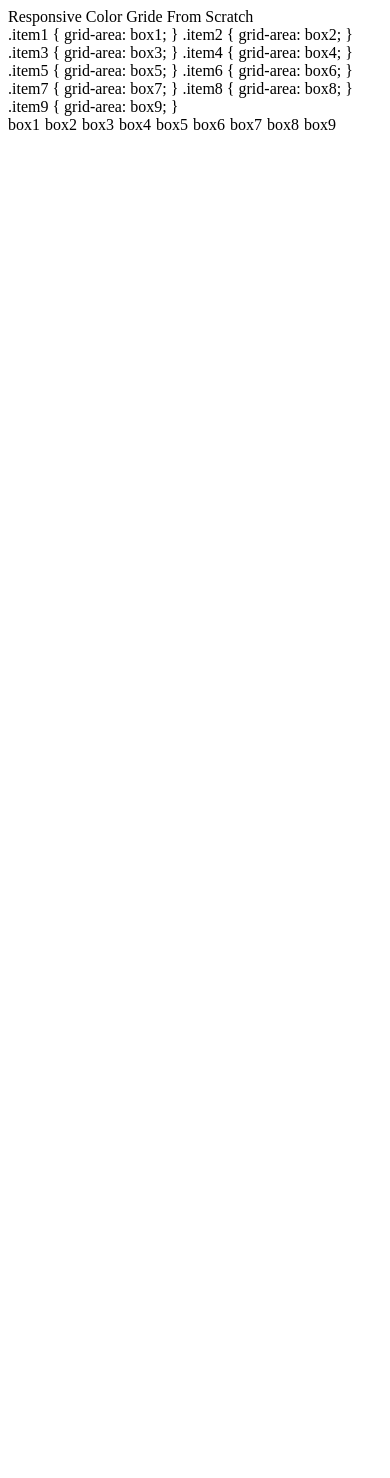
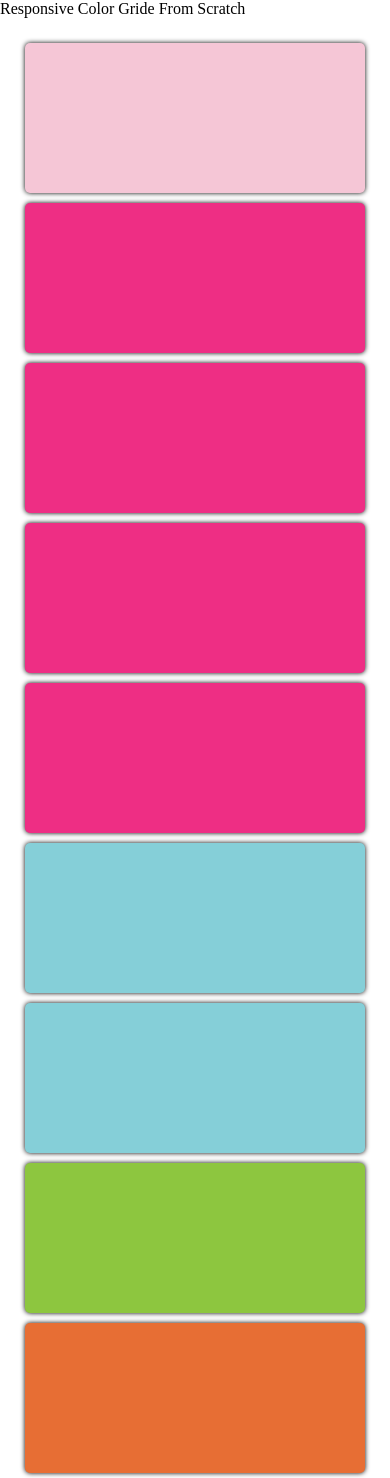
Before and after one commit to MBlair92/Level-1, a plain HTML site: page responsive-color-grid/index.html in a window 390 px wide. Before the commit the page ends 844 px from the top, so only its background shows below. Drawn offline with Linux system fonts and the light colour scheme.

Commit message:
responsive-color-grid

```diff
--- a/responsive-color-grid/index.css
+++ b/responsive-color-grid/index.css
@@ -1,87 +1,100 @@
-
-.grid-container {
-    width: 100px;
-    border: 2px black;
-    display: grid;
-    grid-template-areas: "1 1 1 1 1 1 1 1 1 1 1 1"
-                         "2 2 2 3 3 3 4 4 4 5 5 5"
-                         "6 6 6 6 6 6 7 7 7 7 7 7"
-                         "8 8 8 8 8 8 8 8 9 9 9 9";
-
-    gap: 5px;
+body{
+    margin: 0;
+    padding: 0;
+    height: 100vh;
 }
 
-#box1{
-    border: 2px solid white;
-    background-color: #F5C6D6;
-    height: 50px;
-    grid-area: 1;
-    width: 100%x;
+.container{
+    margin: 20px;
+    box-sizing: border-box;
+    font-size: 0;
+}
 
-}#box2{
-    border: 2px solid white;
-    background-color: #EE2E84;
-    height: 50px;
-    grid-area: 2;
-    width: 100%x;
+.row{
+    width: 100%;
+    display: flex;
+    justify-content: center;
+    flex-wrap: wrap;
 }
-#box3{
-    border: 1px solid white;
-    background-color: #EE2E84;
-    height: 50px;
-    grid-area: 3;
-    width: 100%x;
+
+.item-1{
+    background: #F5C6D6;
+    position: relative;
+    flex: 1;
+    max-width: 1440px;
+    height: 150px;
+    margin: 5px;
+    border-radius: 5px;
+    box-shadow: 0 0 5px black;
 }
-#box4{
-    border: 1px solid white;
-    background-color: #EE2E84;
-    height: 50px;
-    grid-area: 4;
-    width: 100%x;
+
+.item-2{
+    background: #EE2E84;
+    position: relative;
+    flex: 1;
+    max-width: 940px;
+    height: 150px;
+    margin: 5px;
+    border-radius: 5px;
+    box-shadow: 0 0 5px black;
 }
-#box5{
-    border: 1px solid white;
-    background-color: #EE2E84;
-    height: 50px;
-    grid-area: 5;
-    width: 100%x;
 
+.item-3{
+    background:#85CFD8 ;
+    position: relative;
+    flex: 1;
+    max-width: 940px;
+    height: 150px;
+    margin: 5px;
+    border-radius: 5px;
+    box-shadow: 0 0 5px black;
 }
-#box6{
-    border: 1px solid white;
-    background-color: #85CFD8;
-    height: 50px;
-    grid-area: 6;
-    width: 100%x;
+
+.item-4{
+    background:#8DC63F ;
+    position: relative;
+    flex: 3;
+    max-width: 1200px;
+    height: 150px;
+    margin: 5px;
+    border-radius: 5px;
+    box-shadow: 0 0 5px black;
 }
-#box7{
-    border: 1px solid white;
-    background-color: #85CFD8;
-    height: 50px;
-    grid-area: 7;
-    width: 100%x;
-}
-#box8{
-    border: 1px solid white;
-    background-color: #8DC63F;
-    height: 50px;
-    grid-area: 8;
-    width: 100%x;
-}
-#box9{
-    border: 1px solid  white;
-    background-color: #E76E34;
-    height: 50px;
-    grid-area: 9;
-    width: 100%x;
+
+.item-5{
+    background: #E76E34;
+    position: relative;
+    flex: 1;
+    max-width: 940px;
+    height: 150px;
+    margin: 5px;
+    border-radius: 5px;
+    box-shadow: 0 0 5px black;
 }
 
 
-@media (min-width: 481px) and (max-width: 768px){
-    .grid-container{
-        grid-template-areas: "1 1 1 1 1 1 1 1 1 1 1 1"
-                             "2 2 2 3 3 3 4 4 4 5 5 5"
-                             "6 6 6 6 6 6 7 7 7 7 7 7"
-                             "8 8 8 8 8 8 8 8 9 9 9 9";
+@media (max-width: 768px){
+    .item-1{
+        flex: 100%;
+        max-width: 768px;
+    }
+
+    .item-2{
+        flex: 100%;
+        max-width: 768px;
+    }
+    .item-3{
+        flex: 100%;
+        max-width: 768px;
+    }
+
+    .item-4{
+        flex: 100%;
+        max-width: 768px;
+    }
+
+    .item-5{
+        flex: 100%;
+        max-width: 768px;
     }
 }
--- a/responsive-color-grid/index.html
+++ b/responsive-color-grid/index.html
@@ -1,39 +1,31 @@
 <!DOCTYPE html>
-<html lang="en">
+<html lang="en" dir="1tr">
 <head>
     <meta charset="UTF-8">
-    <meta http-equiv="X-UA-Compatible" content="IE=edge">
+    <meta name="viewport" content="width=device-width, initial-scale1.0">
     <link rel="stylesheet" href="index.css"
     <title>Responsive Color Gride From Scratch</title>
 
-    <style>
-        .container{
-            display: grid;
-        }
-    </style>
 </head>
     <body>
-        <div>
-            .item1 { grid-area: box1; }
-            .item2 { grid-area: box2; }
-            .item3 { grid-area: box3; }
-            .item4 { grid-area: box4; }
-            .item5 { grid-area: box5; }
-            .item6 { grid-area: box6; }
-            .item7 { grid-area: box7; }
-            .item8 { grid-area: box8; }
-            .item9 { grid-area: box9; }
-        </divd>
+        <div class="container">
+            <div class="row">
+                <div class="item-1"></div>
+            </div>
+            <div class="row">
+                <div class="item-2"></div>
+                <div class="item-2"></div>
+                <div class="item-2"></div>
+                <div class="item-2"></div>
+            </div>
+            <div class="row">
+                <div class="item-3"></div>
+                <div class="item-3"></div>
+            </div>
+            <div class="row">
+                <div class="item-4"></div>
+                <div class="item-5"></div>
+             </div>
+        </div>
 
-    <div class ="grid-container">
-        <div class ="item1">box1</div>
-        <div class ="item2">box2</div>
-        <div class ="item3">box3</div>
-        <div class ="item4">box4</div>
-        <div class ="item5">box5</div>
-        <div class ="item6">box6</div>
-        <div class ="item7">box7</div>
-        <div class ="item8">box8</div>
-        <div class ="item9">box9</div>
-    </div>
 </body>
```
